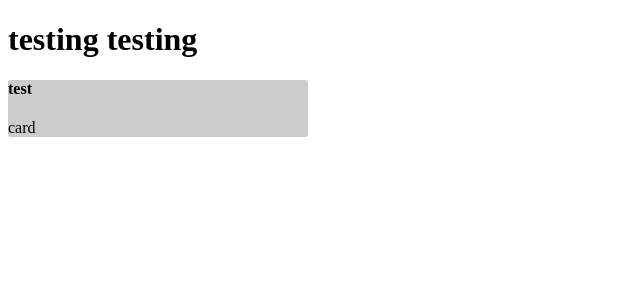
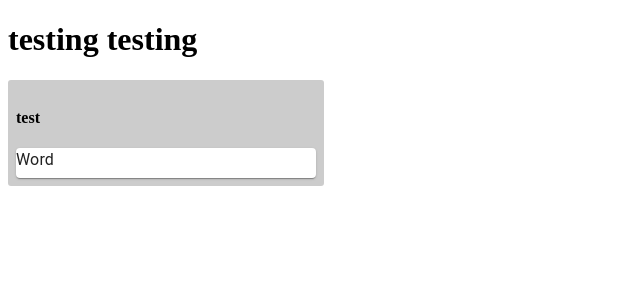
Before and after one commit to lalebdi/MAP, a React (Create React App) app: page / in a window 1280 px wide. Shown: the top 300 px of the page, without its empty margins (0-640 px from the left). Built offline with nearby package versions, Linux system fonts and the light colour scheme.

Commit message:
added the card and styled them

```diff
--- a/src/components/MapCard.js
+++ b/src/components/MapCard.js
@@ -1,10 +1,12 @@
-import React from 'react'
+import React from 'react';
+import Card from '@material-ui/core/Card';
+import Typography from '@material-ui/core/Typography';
 
 const MapCard = () => {
     return (
-        <div>
-            card
-        </div>
+        <Card>
+            <Typography gutterBottom> Word</Typography>
+        </Card>
     )
 }
 
--- a/src/components/MapList.js
+++ b/src/components/MapList.js
@@ -14,7 +14,8 @@ const styles ={
     container: {
         backgroundColor : '#ccc',
         borderRadius: 3,
-        width: 300
+        width: 300,
+        padding: 8
     }
 }
 
```
